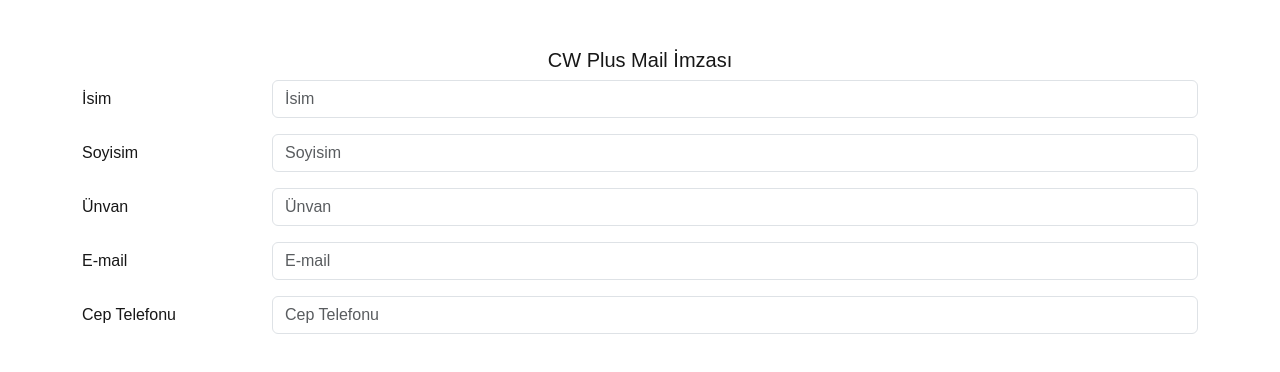
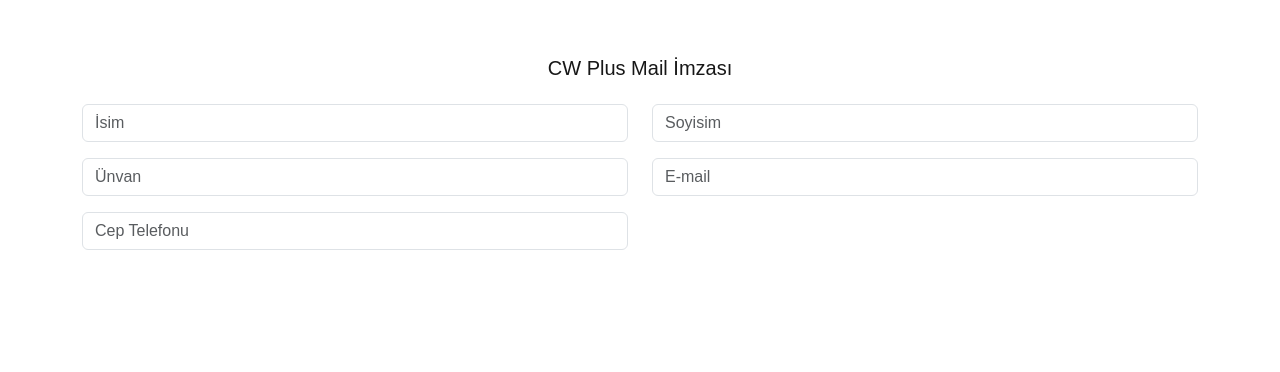
Before and after one commit to ibrahimgirisken/signature-app, a Next.js app: page /signature in a window 1280 px wide. Shown: the top 372 px of the page. Built offline with nearby package versions, Linux system fonts and the light colour scheme.

Commit message:
2025-12-17-17-31

```diff
--- a/app/page.tsx
+++ b/app/page.tsx
@@ -1,4 +1,5 @@
 import Image from "next/image";
+import ClientForm from "./signature/client-form";
 import Signature from "./signature/page";
 
 export default function Home() {
--- /dev/null
+++ b/app/signature/client-form.tsx
@@ -0,0 +1,41 @@
+'use client';
+import React from 'react'
+import { Container } from 'react-bootstrap';
+import Col from 'react-bootstrap/Col';
+import Form from 'react-bootstrap/Form';
+import Row from 'react-bootstrap/Row';
+
+
+function ClientForm() {
+    return (
+        <>
+            <Container className='mt-5'>
+                <Row className='mb-4'>
+                    <h5 className='text-center mt-2 mb-4'>CW Plus Mail İmzası</h5>
+                    <Form>
+                        <Form.Group as={Row} className="mb-3" controlId="formPlaintextName">
+                            <Col sm="6">
+                                <Form.Control type='text' className="mb-3" placeholder="İsim" />
+                            </Col>
+                            <Col sm="6">
+                                <Form.Control type="text" className="mb-3" placeholder="Soyisim" />
+                            </Col>
+
+                            <Col sm="6">
+                                <Form.Control type="text" className="mb-3" placeholder="Ünvan" />
+                            </Col>
+                            <Col sm="6">
+                                <Form.Control type="text" className="mb-3" placeholder="E-mail" />
+                            </Col>
+                            <Col sm="6">
+                                <Form.Control type="text" className="mb-3" placeholder="Cep Telefonu" />
+                            </Col>
+                        </Form.Group>
+                    </Form>
+                </Row>
+            </Container>
+        </>
+    )
+}
+
+export default ClientForm
--- a/app/signature/page.tsx
+++ b/app/signature/page.tsx
@@ -1,67 +1,12 @@
-'use client';
 import React from 'react'
-import { Container } from 'react-bootstrap';
-import Col from 'react-bootstrap/Col';
-import Form from 'react-bootstrap/Form';
-import Row from 'react-bootstrap/Row';
-
+import ClientForm from './client-form'
 
 function Signature() {
-    return (
-        <>
-            <Container className='mt-5'>
-                <Row className='mb-4'>
-                    <h5 className='text-center'>CW Plus Mail İmzası</h5>
-                    <Form>
-                        <Form.Group as={Row} className="mb-3" controlId="formPlaintextName">
-                            <Form.Label column sm="2">
-                                İsim
-                            </Form.Label>
-                            <Col sm="10">
-                                <Form.Control type='text' placeholder="İsim" />
-                            </Col>
-                        </Form.Group>
-
-                        <Form.Group as={Row} className="mb-3" controlId="formPlaintextLastName">
-                            <Form.Label column sm="2">
-                                Soyisim
-                            </Form.Label>
-                            <Col sm="10">
-                                <Form.Control type="text" placeholder="Soyisim" />
-                            </Col>
-                        </Form.Group>
-
-                        <Form.Group as={Row} className="mb-3" controlId="formPlaintextTitle">
-                            <Form.Label column sm="2">
-                                Ünvan
-                            </Form.Label>
-                            <Col sm="10">
-                                <Form.Control type="text" placeholder="Ünvan" />
-                            </Col>
-                        </Form.Group>
-
-                        <Form.Group as={Row} className="mb-3" controlId="formPlaintextEmail">
-                            <Form.Label column sm="2">
-                                E-mail
-                            </Form.Label>
-                            <Col sm="10">
-                                <Form.Control type="text" placeholder="E-mail" />
-                            </Col>
-                        </Form.Group>
-
-                        <Form.Group as={Row} className="mb-3" controlId="formPlaintextPhone">
-                            <Form.Label column sm="2">
-                                Cep Telefonu
-                            </Form.Label>
-                            <Col sm="10">
-                                <Form.Control type="text" placeholder="Cep Telefonu" />
-                            </Col>
-                        </Form.Group>
-                    </Form>
-                </Row>
-            </Container>
-        </>
-    )
+  return (
+    <>
+    <ClientForm/>
+    </>
+  )
 }
 
 export default Signature
```
